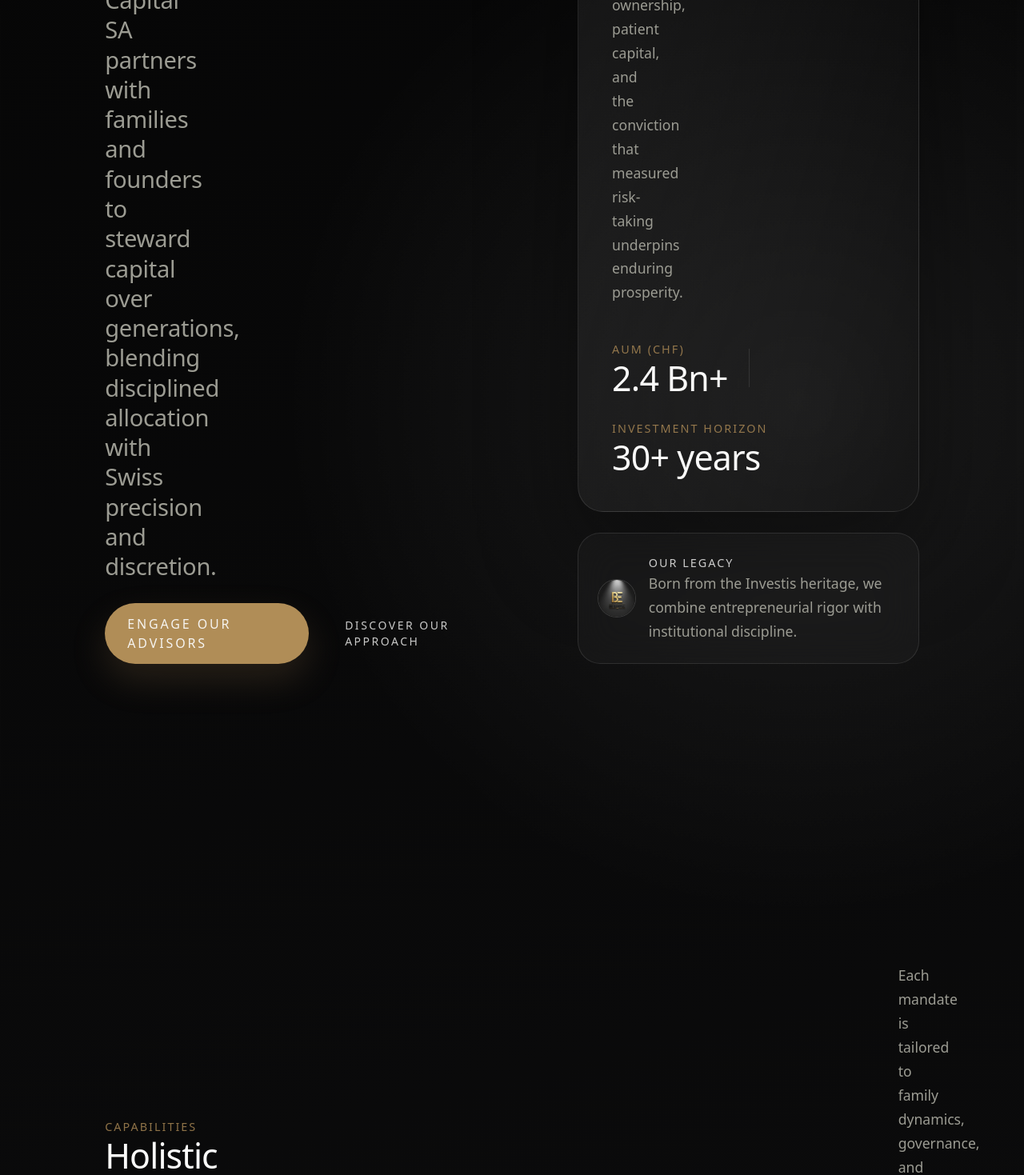
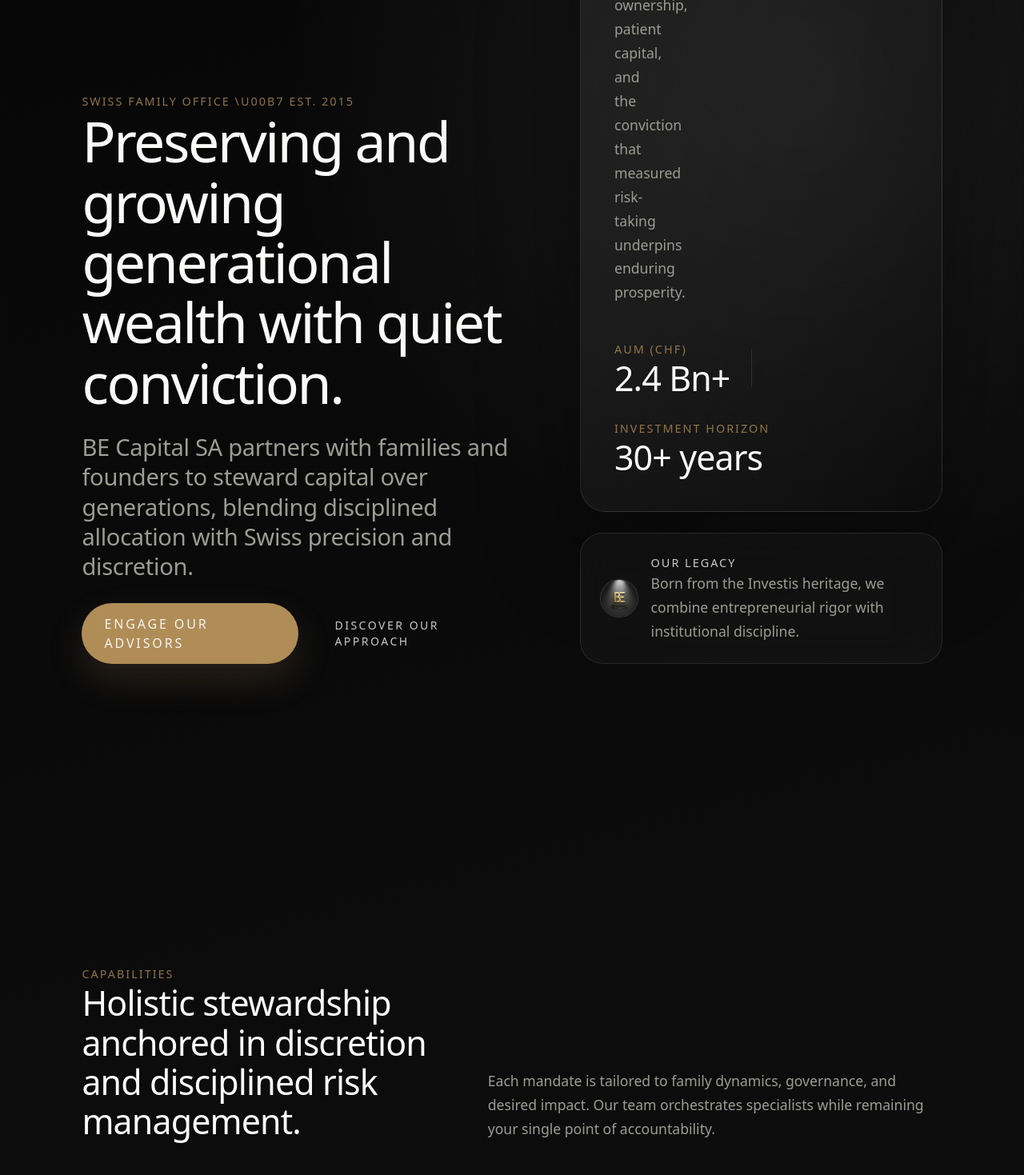
Before and after one commit to DanielJandric/BECapital, a Next.js app: page / in a window 1280 px wide. Shown: the part 1020-2489 px from the top of the page at 80% size. Built offline with nearby package versions, Linux system fonts and the light colour scheme.

Commit message:
style: widen layout and align copy

```diff
--- a/app/globals.css
+++ b/app/globals.css
@@ -15,7 +15,7 @@
   --shadow-soft: 0px 24px 64px rgba(0, 0, 0, 0.35);
   --shadow-glow: 0px 0px 42px rgba(176, 141, 87, 0.25);
   --radius-full: 999px;
-  --container-max: min(1120px, 92vw);
+  --container-max: min(1320px, 92vw);
   --space-3xs: 3.82px;
   --space-2xs: 6.18px;
   --space-xs: 10px;
--- a/components/sections/approach.tsx
+++ b/components/sections/approach.tsx
@@ -29,11 +29,11 @@
           <Typography variant="label" className="text-accent/80">
             Approach
           </Typography>
-          <Typography variant="headline" className="max-w-3xl">
+          <Typography variant="headline" className="max-w-[68ch]">
             A measured methodology that balances entrepreneurial instinct with
             institutional rigor.
           </Typography>
-          <Typography variant="body" muted className="max-w-2xl">
+          <Typography variant="body" muted className="max-w-[70ch]">
             We embed governance, risk oversight, and capital allocation into a single
             continuum, ensuring decisions are swift yet safeguarded.
           </Typography>
--- a/components/sections/contact.tsx
+++ b/components/sections/contact.tsx
@@ -6,9 +6,9 @@
 
 export function ContactSection() {
   return (
-    <Section id="contact" tone="elevated" className="mx-[clamp(0rem,4vw,3rem)]">
+    <Section id="contact" tone="elevated">
       <Container className="space-y-[var(--space-lg)]">
-        <FadeIn className="max-w-2xl space-y-4">
+        <FadeIn className="max-w-[68ch] space-y-4">
           <Typography variant="label" className="text-accent/80">
             Contact
           </Typography>
--- a/components/sections/hero.tsx
+++ b/components/sections/hero.tsx
@@ -16,10 +16,10 @@
           <Typography variant="label" className="text-accent/80">
             Swiss Family Office \u00B7 Est. 2015
           </Typography>
-          <Typography variant="display" className="max-w-3xl">
+          <Typography variant="display" className="max-w-[74ch]">
             Preserving and growing generational wealth with quiet conviction.
           </Typography>
-          <Typography variant="subheading" muted className="max-w-2xl">
+          <Typography variant="subheading" muted className="max-w-[72ch]">
             BE Capital SA partners with families and founders to steward capital over
             generations, blending disciplined allocation with Swiss precision and
             discretion.
--- a/components/sections/services.tsx
+++ b/components/sections/services.tsx
@@ -30,16 +30,16 @@
   return (
     <Section id="services">
       <Container className="space-y-[var(--space-lg)]">
-        <FadeIn className="flex flex-col gap-6 md:flex-row md:items-end md:justify-between">
-          <div className="space-y-4">
+        <FadeIn className="grid gap-6 md:grid-cols-[minmax(0,0.85fr)_minmax(0,1.1fr)] md:items-end md:gap-[var(--space-xl)]">
+          <div className="space-y-4 md:space-y-[var(--space-sm)]">
             <Typography variant="label" className="text-accent/80">
               Capabilities
             </Typography>
-            <Typography variant="headline" className="max-w-2xl">
+            <Typography variant="headline" className="max-w-[68ch]">
               Holistic stewardship anchored in discretion and disciplined risk management.
             </Typography>
           </div>
-          <Typography variant="body" muted className="max-w-md">
+          <Typography variant="body" muted className="max-w-[70ch]">
             Each mandate is tailored to family dynamics, governance, and desired impact.
             Our team orchestrates specialists while remaining your single point of
             accountability.
--- a/components/sections/values.tsx
+++ b/components/sections/values.tsx
@@ -34,10 +34,10 @@
           <Typography variant="label" className="text-accent/80">
             Values
           </Typography>
-          <Typography variant="headline" className="max-w-2xl">
+          <Typography variant="headline" className="max-w-[68ch]">
             Principles that define every mandate we undertake.
           </Typography>
-          <Typography variant="body" muted className="max-w-2xl">
+          <Typography variant="body" muted className="max-w-[70ch]">
             Our culture is built on Swiss excellence - precise, composed, and grounded in
             genuine partnership.
           </Typography>
```
